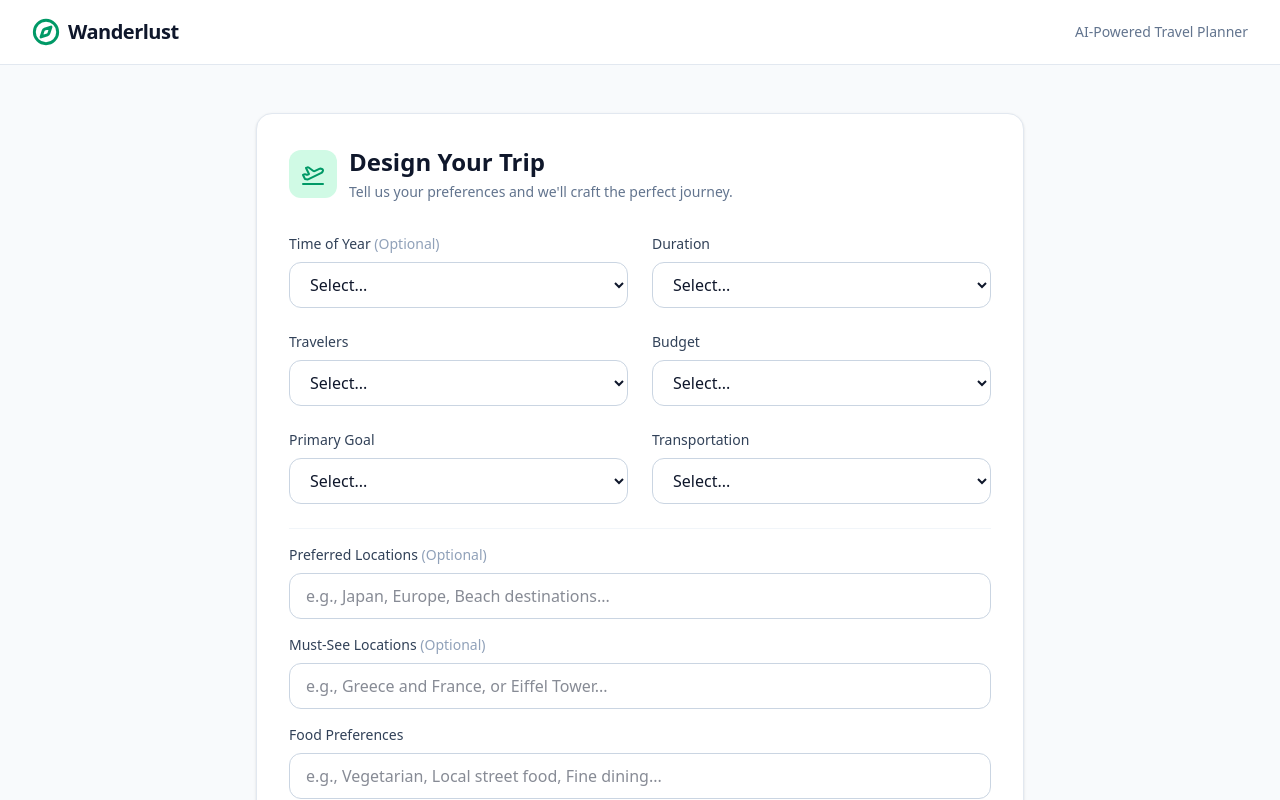
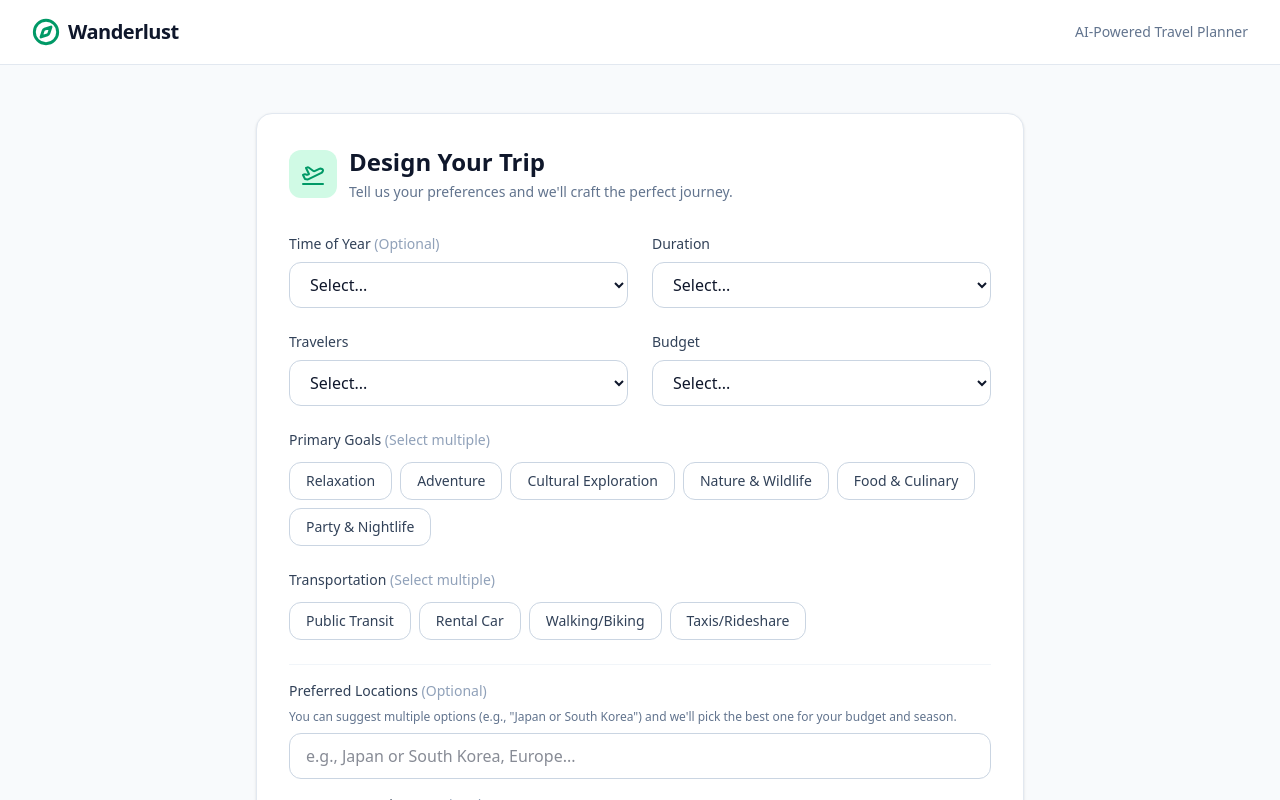
Before and after one commit to mdossett204/google-ai-travel-planner, a React (Vite) app: page / in a window 1280 px wide. Shown: the top 800 px of the page. Built offline with nearby package versions, Linux system fonts and the light colour scheme; no server answers.

Commit message:
made selection option more than one and grounded AI via prompts

```diff
--- a/src/components/TravelForm.tsx
+++ b/src/components/TravelForm.tsx
@@ -1,6 +1,6 @@
-import React, { useState } from 'react';
-import { TravelFormData } from '../services/geminiService';
-import { PlaneTakeoff } from 'lucide-react';
+import React, { useState } from "react";
+import { TravelFormData } from "../services/geminiService";
+import { PlaneTakeoff } from "lucide-react";
 
 interface TravelFormProps {
   onSubmit: (data: TravelFormData) => void;
@@ -9,25 +9,62 @@ interface TravelFormProps {
 }
 
 const defaultFormData: TravelFormData = {
-  timeOfYear: '',
-  duration: '',
-  travelers: '',
-  budget: '',
-  primaryGoal: '',
-  foodPreferences: '',
-  activityPreferences: '',
-  transportation: '',
-  locations: '',
-  mustSeeLocations: '',
+  timeOfYear: "",
+  duration: "",
+  travelers: "",
+  budget: "",
+  primaryGoal: [],
+  foodPreferences: "",
+  activityPreferences: "",
+  transportation: [],
+  locations: "",
+  mustSeeLocations: "",
 };
 
-export default function TravelForm({ onSubmit, isLoading, initialData }: TravelFormProps) {
-  const [formData, setFormData] = useState<TravelFormData>(initialData || defaultFormData);
+export default function TravelForm({
+  onSubmit,
+  isLoading,
+  initialData,
+}: TravelFormProps) {
+  const [formData, setFormData] = useState<TravelFormData>(
+    initialData || defaultFormData,
+  );
 
-  const handleChange = (e: React.ChangeEvent<HTMLSelectElement | HTMLInputElement>) => {
+  const handleChange = (
+    e: React.ChangeEvent<HTMLSelectElement | HTMLInputElement>,
+  ) => {
     const { name, value } = e.target;
     setFormData((prev) => ({ ...prev, [name]: value }));
   };
+
+  const handleArrayToggle = (
+    field: "primaryGoal" | "transportation",
+    value: string,
+  ) => {
+    setFormData((prev) => {
+      const current = (prev[field] as string[]) || [];
+      if (current.includes(value)) {
+        return { ...prev, [field]: current.filter((v) => v !== value) };
+      } else {
+        return { ...prev, [field]: [...current, value] };
+      }
+    });
+  };
+
+  const goalOptions = [
+    "Relaxation",
+    "Adventure",
+    "Cultural Exploration",
+    "Nature & Wildlife",
+    "Food & Culinary",
+    "Party & Nightlife",
+  ];
+  const transportOptions = [
+    "Public Transit",
+    "Rental Car",
+    "Walking/Biking",
+    "Taxis/Rideshare",
+  ];
 
   const handleSubmit = (e: React.FormEvent) => {
     e.preventDefault();
@@ -41,15 +78,25 @@ export default function TravelForm({ onSubmit, isLoading, initialData }: TravelF
           <PlaneTakeoff size={24} />
         </div>
         <div>
-          <h2 className="text-2xl font-semibold text-slate-900">Design Your Trip</h2>
-          <p className="text-slate-500 text-sm mt-1">Tell us your preferences and we'll craft the perfect journey.</p>
+          <h2 className="text-2xl font-semibold text-slate-900">
+            Design Your Trip
+          </h2>
+          <p className="text-slate-500 text-sm mt-1">
+            Tell us your preferences and we'll craft the perfect journey.
+          </p>
         </div>
       </div>
 
       <form onSubmit={handleSubmit} className="space-y-6">
         <div className="grid grid-cols-1 md:grid-cols-2 gap-6">
           <div className="space-y-2">
-            <label htmlFor="timeOfYear" className="block text-sm font-medium text-slate-700">Time of Year <span className="text-slate-400 font-normal">(Optional)</span></label>
+            <label
+              htmlFor="timeOfYear"
+              className="block text-sm font-medium text-slate-700"
+            >
+              Time of Year{" "}
+              <span className="text-slate-400 font-normal">(Optional)</span>
+            </label>
             <select
               id="timeOfYear"
               name="timeOfYear"
@@ -57,7 +104,9 @@ export default function TravelForm({ onSubmit, isLoading, initialData }: TravelF
               onChange={handleChange}
               className="w-full rounded-xl border border-slate-300 bg-white px-4 py-2.5 text-slate-900 focus:border-emerald-500 focus:ring-2 focus:ring-emerald-200 outline-none transition-all"
             >
-              <option value="" disabled>Select...</option>
+              <option value="" disabled>
+                Select...
+              </option>
               <option value="Spring">Spring</option>
               <option value="Summer">Summer</option>
               <option value="Autumn">Autumn</option>
@@ -67,7 +116,12 @@ export default function TravelForm({ onSubmit, isLoading, initialData }: TravelF
           </div>
 
           <div className="space-y-2">
-            <label htmlFor="duration" className="block text-sm font-medium text-slate-700">Duration</label>
+            <label
+              htmlFor="duration"
+              className="block text-sm font-medium text-slate-700"
+            >
+              Duration
+            </label>
             <select
               id="duration"
               name="duration"
@@ -76,7 +130,9 @@ export default function TravelForm({ onSubmit, isLoading, initialData }: TravelF
               required
               className="w-full rounded-xl border border-slate-300 bg-white px-4 py-2.5 text-slate-900 focus:border-emerald-500 focus:ring-2 focus:ring-emerald-200 outline-none transition-all"
             >
-              <option value="" disabled>Select...</option>
+              <option value="" disabled>
+                Select...
+              </option>
               <option value="Weekend (2-3 days)">Weekend (2-3 days)</option>
               <option value="1 Week">1 Week</option>
               <option value="2 Weeks">2 Weeks</option>
@@ -85,7 +141,12 @@ export default function TravelForm({ onSubmit, isLoading, initialData }: TravelF
           </div>
 
           <div className="space-y-2">
-            <label htmlFor="travelers" className="block text-sm font-medium text-slate-700">Travelers</label>
+            <label
+              htmlFor="travelers"
+              className="block text-sm font-medium text-slate-700"
+            >
+              Travelers
+            </label>
             <select
               id="travelers"
               name="travelers"
@@ -94,7 +155,9 @@ export default function TravelForm({ onSubmit, isLoading, initialData }: TravelF
               required
               className="w-full rounded-xl border border-slate-300 bg-white px-4 py-2.5 text-slate-900 focus:border-emerald-500 focus:ring-2 focus:ring-emerald-200 outline-none transition-all"
             >
-              <option value="" disabled>Select...</option>
+              <option value="" disabled>
+                Select...
+              </option>
               <option value="Solo">Solo</option>
               <option value="Couple">Couple</option>
               <option value="Family">Family</option>
@@ -103,7 +166,12 @@ export default function TravelForm({ onSubmit, isLoading, initialData }: TravelF
           </div>
 
           <div className="space-y-2">
-            <label htmlFor="budget" className="block text-sm font-medium text-slate-700">Budget</label>
+            <label
+              htmlFor="budget"
+              className="block text-sm font-medium text-slate-700"
+            >
+              Budget
+            </label>
             <select
               id="budget"
               name="budget"
@@ -112,68 +180,98 @@ export default function TravelForm({ onSubmit, isLoading, initialData }: TravelF
               required
               className="w-full rounded-xl border border-slate-300 bg-white px-4 py-2.5 text-slate-900 focus:border-emerald-500 focus:ring-2 focus:ring-emerald-200 outline-none transition-all"
             >
-              <option value="" disabled>Select...</option>
+              <option value="" disabled>
+                Select...
+              </option>
               <option value="Budget-friendly">Budget-friendly</option>
               <option value="Moderate">Moderate</option>
               <option value="Luxury">Luxury</option>
             </select>
           </div>
 
-          <div className="space-y-2">
-            <label htmlFor="primaryGoal" className="block text-sm font-medium text-slate-700">Primary Goal</label>
-            <select
-              id="primaryGoal"
-              name="primaryGoal"
-              value={formData.primaryGoal}
-              onChange={handleChange}
-              required
-              className="w-full rounded-xl border border-slate-300 bg-white px-4 py-2.5 text-slate-900 focus:border-emerald-500 focus:ring-2 focus:ring-emerald-200 outline-none transition-all"
-            >
-              <option value="" disabled>Select...</option>
-              <option value="Relaxation">Relaxation</option>
-              <option value="Adventure">Adventure</option>
-              <option value="Cultural Exploration">Cultural Exploration</option>
-              <option value="Nature & Wildlife">Nature & Wildlife</option>
-              <option value="Food & Culinary">Food & Culinary</option>
-              <option value="Party & Nightlife">Party & Nightlife</option>
-            </select>
+          <div className="space-y-3 md:col-span-2">
+            <label className="block text-sm font-medium text-slate-700">
+              Primary Goals{" "}
+              <span className="text-slate-400 font-normal">
+                (Select multiple)
+              </span>
+            </label>
+            <div className="flex flex-wrap gap-2">
+              {goalOptions.map((option) => (
+                <button
+                  key={option}
+                  type="button"
+                  onClick={() => handleArrayToggle("primaryGoal", option)}
+                  className={`px-4 py-2 rounded-xl border text-sm font-medium transition-colors ${
+                    formData.primaryGoal.includes(option)
+                      ? "bg-emerald-100 border-emerald-500 text-emerald-800"
+                      : "bg-white border-slate-300 text-slate-700 hover:border-emerald-500"
+                  }`}
+                >
+                  {option}
+                </button>
+              ))}
+            </div>
           </div>
 
-          <div className="space-y-2">
-            <label htmlFor="transportation" className="block text-sm font-medium text-slate-700">Transportation</label>
-            <select
-              id="transportation"
-              name="transportation"
-              value={formData.transportation}
-              onChange={handleChange}
-              required
-              className="w-full rounded-xl border border-slate-300 bg-white px-4 py-2.5 text-slate-900 focus:border-emerald-500 focus:ring-2 focus:ring-emerald-200 outline-none transition-all"
-            >
-              <option value="" disabled>Select...</option>
-              <option value="Public Transit">Public Transit</option>
-              <option value="Rental Car">Rental Car</option>
-              <option value="Walking/Biking">Walking/Biking</option>
-              <option value="Taxis/Rideshare">Taxis/Rideshare</option>
-            </select>
+          <div className="space-y-3 md:col-span-2">
+            <label className="block text-sm font-medium text-slate-700">
+              Transportation{" "}
+              <span className="text-slate-400 font-normal">
+                (Select multiple)
+              </span>
+            </label>
+            <div className="flex flex-wrap gap-2">
+              {transportOptions.map((option) => (
+                <button
+                  key={option}
+                  type="button"
+                  onClick={() => handleArrayToggle("transportation", option)}
+                  className={`px-4 py-2 rounded-xl border text-sm font-medium transition-colors ${
+                    formData.transportation.includes(option)
+                      ? "bg-emerald-100 border-emerald-500 text-emerald-800"
+                      : "bg-white border-slate-300 text-slate-700 hover:border-emerald-500"
+                  }`}
+                >
+                  {option}
+                </button>
+              ))}
+            </div>
           </div>
         </div>
 
         <div className="space-y-4 pt-4 border-t border-slate-100">
           <div className="space-y-2">
-            <label htmlFor="locations" className="block text-sm font-medium text-slate-700">Preferred Locations <span className="text-slate-400 font-normal">(Optional)</span></label>
+            <label
+              htmlFor="locations"
+              className="block text-sm font-medium text-slate-700"
+            >
+              Preferred Locations{" "}
+              <span className="text-slate-400 font-normal">(Optional)</span>
+            </label>
+            <p className="text-xs text-slate-500 mb-2">
+              You can suggest multiple options (e.g., "Japan or South Korea")
+              and we'll pick the best one for your budget and season.
+            </p>
             <input
               type="text"
               id="locations"
               name="locations"
               value={formData.locations}
               onChange={handleChange}
-              placeholder="e.g., Japan, Europe, Beach destinations..."
+              placeholder="e.g., Japan or South Korea, Europe..."
               className="w-full rounded-xl border border-slate-300 bg-white px-4 py-2.5 text-slate-900 focus:border-emerald-500 focus:ring-2 focus:ring-emerald-200 outline-none transition-all"
             />
           </div>
 
           <div className="space-y-2">
-            <label htmlFor="mustSeeLocations" className="block text-sm font-medium text-slate-700">Must-See Locations <span className="text-slate-400 font-normal">(Optional)</span></label>
+            <label
+              htmlFor="mustSeeLocations"
+              className="block text-sm font-medium text-slate-700"
+            >
+              Must-See Locations{" "}
+              <span className="text-slate-400 font-normal">(Optional)</span>
+            </label>
             <input
               type="text"
               id="mustSeeLocations"
@@ -186,7 +284,12 @@ export default function TravelForm({ onSubmit, isLoading, initialData }: TravelF
           </div>
 
           <div className="space-y-2">
-            <label htmlFor="foodPreferences" className="block text-sm font-medium text-slate-700">Food Preferences</label>
+            <label
+              htmlFor="foodPreferences"
+              className="block text-sm font-medium text-slate-700"
+            >
+              Food Preferences
+            </label>
             <input
               type="text"
               id="foodPreferences"
@@ -200,7 +303,12 @@ export default function TravelForm({ onSubmit, isLoading, initialData }: TravelF
           </div>
 
           <div className="space-y-2">
-            <label htmlFor="activityPreferences" className="block text-sm font-medium text-slate-700">Activity Preferences</label>
+            <label
+              htmlFor="activityPreferences"
+              className="block text-sm font-medium text-slate-700"
+            >
+              Activity Preferences
+            </label>
             <input
               type="text"
               id="activityPreferences"
```
Also changed, not shown: src/services/geminiService.ts (+9 -8 lines).
